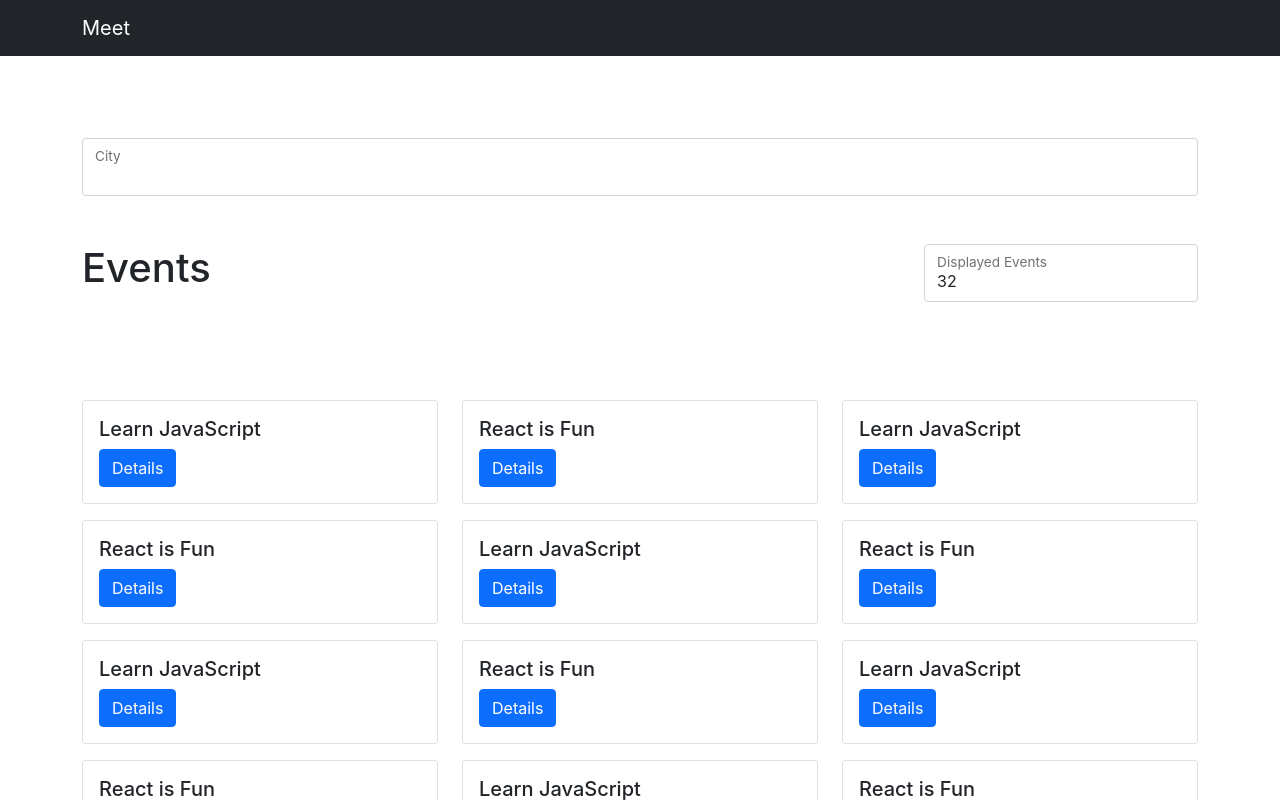
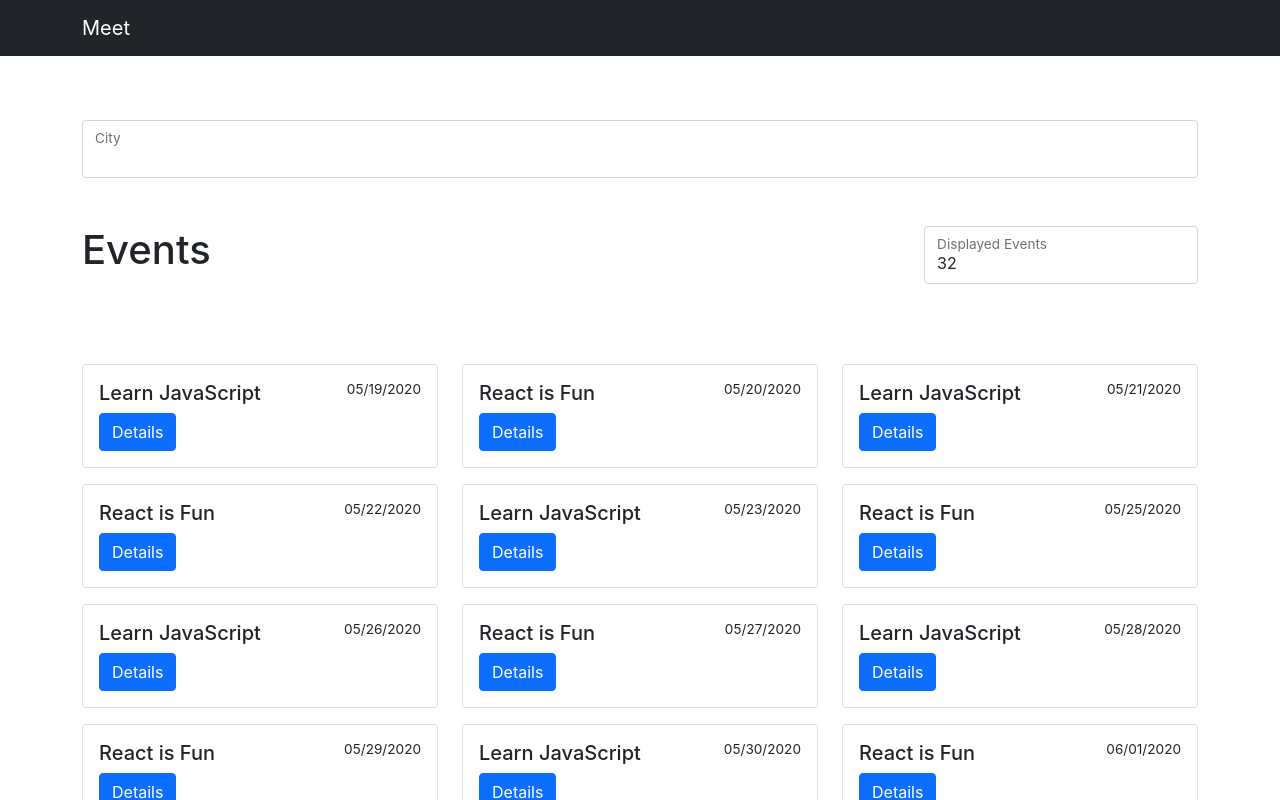
Before and after one commit to Alex-Guizar/meet, a React (Create React App) app: page / in a window 1280 px wide. Shown: the top 800 px of the page. Built offline with nearby package versions, Linux system fonts and the light colour scheme; what atatus-spa would draw is missing.

Commit message:
Created and added the WarningAlert component to the Event component. Adjusted some alert styles.

```diff
--- a/src/App.css
+++ b/src/App.css
@@ -1,5 +1,11 @@
 .alert-inner {
   min-height: 48px;
+}
+
+.event-title__date {
+  font-size: .85rem;
+  font-weight: 400;
+  float: right;
 }
 
 .app {
--- a/src/components/Alert.js
+++ b/src/components/Alert.js
@@ -14,7 +14,7 @@ class Alert extends Component {
 
   render() {
     return (
-      <div className="alert mb-0">
+      <div className="custom-alert">
         <p className="mb-0 alert-inner" style={this.getStyle()}>{this.props.text}</p>
       </div>
     );
@@ -35,4 +35,11 @@ class ErrorAlert extends Alert {
   }
 }
 
-export { InfoAlert, ErrorAlert };
+class WarningAlert extends Alert {
+  constructor(props) {
+    super(props);
+    this.color = 'orange';
+  }
+}
+
+export { InfoAlert, ErrorAlert, WarningAlert };
--- a/src/components/CitySearch.js
+++ b/src/components/CitySearch.js
@@ -49,7 +49,9 @@ class CitySearch extends Component {
   render() {
     return (
       <div className="city-search">
-        <InfoAlert text={this.state.infoText} />
+        <div className="py-2">
+          <InfoAlert text={this.state.infoText} />
+        </div>
         <>
           <FloatingLabel
             controlId="city-input"
--- a/src/components/Event.js
+++ b/src/components/Event.js
@@ -5,9 +5,21 @@ import React, { Component } from 'react';
 import Card from 'react-bootstrap/Card';
 import Button from 'react-bootstrap/Button';
 
+// Custom Components
+import { WarningAlert } from './Alert';
+
 class Event extends Component {
   state = {
     isExpanded: false
+  }
+
+  convertDate(date) {
+    let day = date.getDate();
+    day = day < 10 ? `0${day}` : day;
+    let month = date.getMonth() + 1;
+    month = month < 10 ? `0${month}` : month;
+    let year = date.getFullYear();
+    return `${month}/${day}/${year}`;
   }
 
   handleEventExpand = () => {
@@ -19,13 +31,24 @@ class Event extends Component {
   render() {
     const { event } = this.props;
     const { isExpanded } = this.state;
+    const eventDate = this.convertDate(new Date(event.start.dateTime));
+    const currentDate = this.convertDate(new Date());
+    console.log(currentDate);
 
     return (
       <Card className="event">
         {event.description !== undefined
           ? (
             <Card.Body>
-              <Card.Title className="event-title">{event.summary}</Card.Title>
+              <Card.Title className="event-title">
+                <span>{event.summary}</span>
+                <span className="event-title__date">
+                  {eventDate === currentDate ?
+                    <WarningAlert text='Today' /> :
+                    eventDate
+                  }
+                </span>
+              </Card.Title>
 
               <Card.Text className={`details ${isExpanded ? 'is-active': ''}`}>{event.description}</Card.Text>
 
--- a/src/components/NumberOfEvents.js
+++ b/src/components/NumberOfEvents.js
@@ -47,7 +47,9 @@ class NumberOfEvents extends Component {
             onChange={(event) => this.handleInputChange(event)}
           />
         </FloatingLabel>
-        <ErrorAlert text={this.state.errorText} />
+        <div className="py-2">
+          <ErrorAlert text={this.state.errorText} />
+        </div>
       </div>
     );
   }
```
